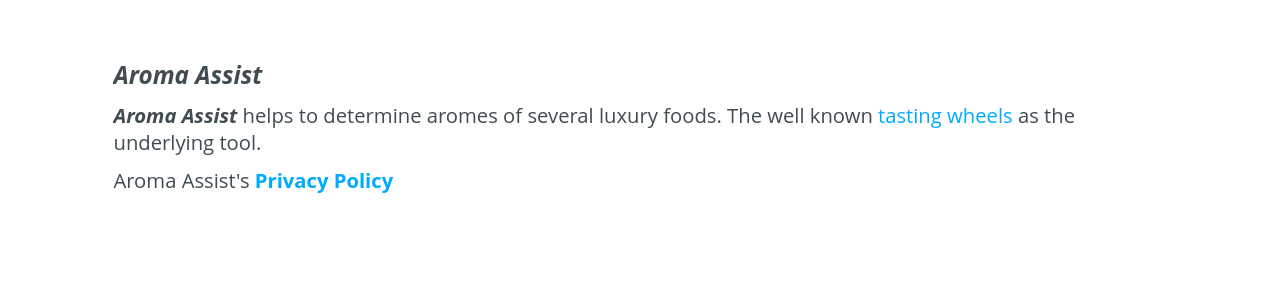
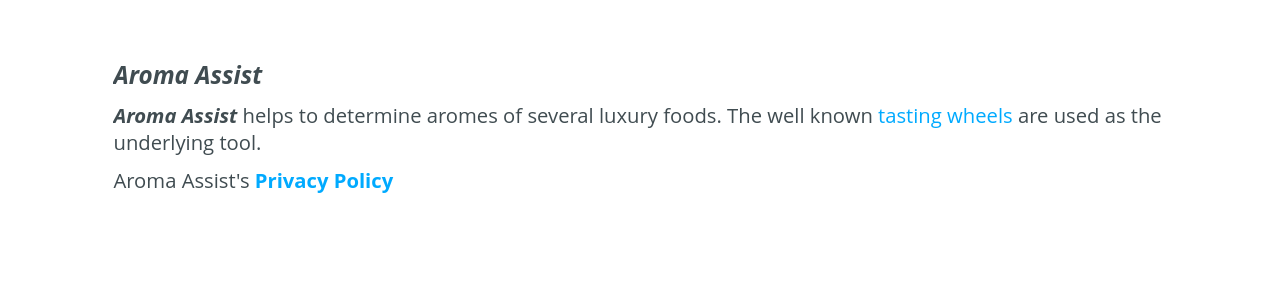
Before and after one commit to cs-LA/home, a Jekyll site: the page built from AromaAssist/index.md, in a window 1280 px wide. Shown: the part 265-563 px from the top of the page. Built offline with Jekyll 4.4.1, drawn with Linux system fonts in a browser that asks for light colours; our own code applies the rules of GitHub Pages for plain Markdown files.

Commit message:
Update index.md

```diff
--- a/AromaAssist/index.md
+++ b/AromaAssist/index.md
@@ -19,7 +19,7 @@
 </h4>
 
 <p>
-  <span class="en"><b><i>Aroma Assist</i></b> helps to determine aromes of several luxury foods. The well known <a href="https://en.wikipedia.org/wiki/Wine_tasting_descriptors">tasting wheels</a> as the underlying tool.</span>
+  <span class="en"><b><i>Aroma Assist</i></b> helps to determine aromes of several luxury foods. The well known <a href="https://en.wikipedia.org/wiki/Wine_tasting_descriptors">tasting wheels</a> are used as the underlying tool.</span>
   <span class="de"><b><i>Aroma Assist</i></b> soll helfen, die Aromen diverser Genussmittel zu bestimmen. Dazu benutzt <i>Aroma Assist</i> die von <a href="https://de.wikipedia.org/wiki/Aromarad">Aromarädern</a> bekannte Methode.</span>
 </p>
 
```
